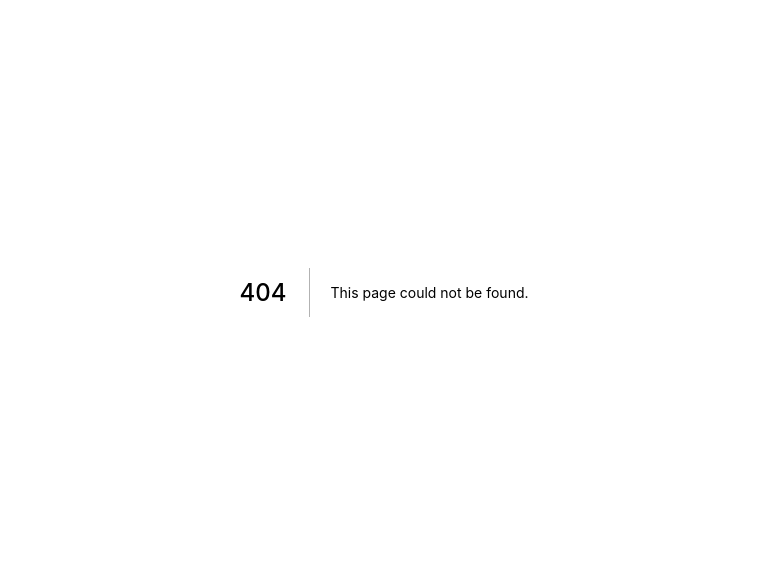
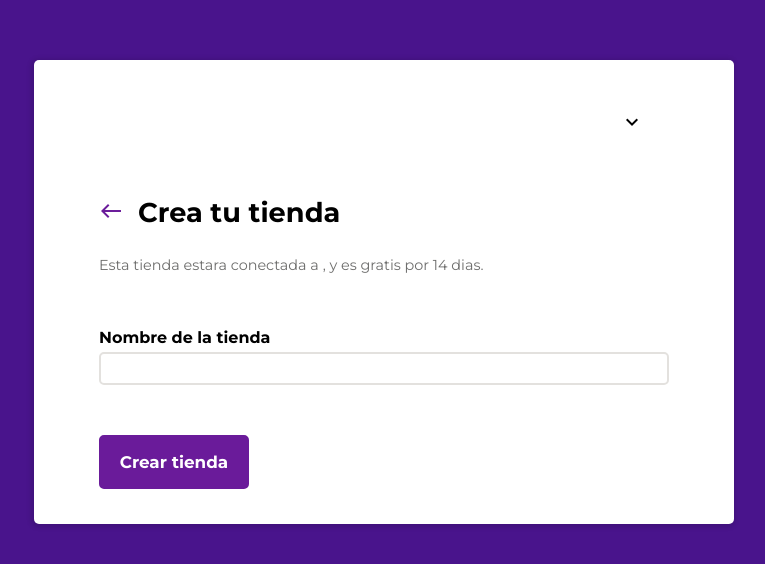
Before and after one commit to facundo3336/account-portal, a Next.js app: page /stores/create-store in a window 1280 px wide. Before the commit this address had no page. Shown: the part 108-672 px from the top of the page, without its empty margins (256-1021 px from the left). Built offline with nearby package versions, Linux system fonts and the light colour scheme.

Commit message:
Create Create store page

```diff
--- a/components/DropdownItem/DropdownItem.tsx
+++ b/components/DropdownItem/DropdownItem.tsx
@@ -1,17 +1,20 @@
+import Link from "next/link";
 import styles from "./DropdownItem.module.scss";
 
 interface Props {
   type?: "separator";
   children?: React.ReactNode;
   icon?: string;
+  url: string;
 }
 
-export const DropdownItem = ({ type, children, icon }: Props) => {
+export const DropdownItem = ({ type, children, icon, url }: Props) => {
   if (type === "separator") {
     return <div className={styles.separator}></div>;
   }
 
   return (
+    <Link href={url}>
       <div className={styles.dropdownItem}>
         {icon !== undefined && (
           <span className={"material-icons-outlined " + styles.dropdownIcon}>
@@ -20,5 +23,6 @@ export const DropdownItem = ({ type, children, icon }: Props) => {
         )}
         {children}
       </div>
+    </Link>
   );
 };
--- a/pages/account-setup/index.tsx
+++ b/pages/account-setup/index.tsx
@@ -42,12 +42,6 @@ const AccountSetup: NextPage = () => {
   return (
     <LoggedIn>
       <div className={`${styles.accountSetupStep1Page} sideSpacing`}>
-        <Dropdown title="Test">
-          <DropdownItem icon="account_circle">Holas como tas</DropdownItem>
-          <DropdownItem type="separator" />
-          <DropdownItem>Holas como te va pariente</DropdownItem>
-          <DropdownItem>Holas sr</DropdownItem>
-        </Dropdown>
         <Card size="lg">
           <div className={styles.accountSetupHeadContainer}>
             <span className={styles.stepLetter}>Paso 1 de 2</span>
--- /dev/null
+++ b/pages/stores/create-store.module.scss
@@ -0,0 +1,43 @@
+@import "../../styles/colors.scss";
+
+.createStorePage {
+  display: flex;
+  justify-content: center;
+  align-items: center;
+  min-height: 100vh;
+  background-color: map-get($colors, "primary-900");
+
+  header {
+    display: flex;
+    justify-content: right;
+    padding-top: 0;
+  }
+
+  p {
+    font-size: 0.9rem;
+    color: map-get($colors, "grey");
+    padding-bottom: 40px;
+  }
+}
+
+.createStoreTitleContainer {
+  display: flex;
+  justify-content: left;
+  align-items: center;
+
+  button {
+    width: 40px;
+    padding-left: 0;
+  }
+
+  h1 {
+    width: 100%;
+    font-size: 1.7rem;
+    margin: 0;
+  }
+}
+
+.createStoreButton {
+  width: 150px;
+  margin-top: 50px;
+}
--- /dev/null
+++ b/pages/stores/create-store.tsx
@@ -0,0 +1,73 @@
+import { NextPage } from "next";
+import Router from "next/router";
+import { useContext, useState } from "react";
+import { Button, ButtonColor } from "../../components/Button/Button";
+import { Card } from "../../components/Card/Card";
+import { Dropdown } from "../../components/Dropdown/Dropdown";
+import { DropdownItem } from "../../components/DropdownItem/DropdownItem";
+import { Header } from "../../components/Header/Header";
+import { Input } from "../../components/Input/Input";
+import { UserContext } from "../../context/user-context";
+import styles from "./create-store.module.scss";
+
+const CreateStore: NextPage = () => {
+  const [storeName, setStoreName] = useState("");
+  const { user } = useContext(UserContext);
+
+  const onClickRedirectBack = () => {};
+
+  const onClickRedirectStore = () => {
+    Router.push("/account-setup");
+  };
+
+  const onChangeStoreName = (value: string) => {
+    setStoreName(value);
+  };
+
+  return (
+    <div className={styles.createStorePage + " sideSpacing"}>
+      <Card size="lg">
+        <div>
+          <Header>
+            <Dropdown title={user?.username as string}>
+              <DropdownItem url="" icon="account_circle">
+                <span>Editar cuenta</span>
+              </DropdownItem>
+              <DropdownItem url="" icon="switch_account">
+                <span>Cambiar cuenta</span>
+              </DropdownItem>
+              <DropdownItem url="" icon="logout">
+                <span>Salir</span>
+              </DropdownItem>
+            </Dropdown>
+          </Header>
+          <div className={styles.createStoreTitleContainer}>
+            <Button color={ButtonColor.Default} onClick={onClickRedirectBack}>
+              <span className="material-icons-outlined">west</span>
+            </Button>
+            <h1>Crea tu tienda</h1>
+          </div>
+          <p>
+            Esta tienda estara conectada a {user?.email}, y es gratis por 14
+            dias.
+          </p>
+          <Input
+            label="Nombre de la tienda"
+            onChange={(value) => {
+              onChangeStoreName(value);
+            }}
+            type="text"
+            value={storeName}
+          />
+          <div className={styles.createStoreButton}>
+            <Button onClick={onClickRedirectStore} color={ButtonColor.Primary}>
+              Crear tienda
+            </Button>
+          </div>
+        </div>
+      </Card>
+    </div>
+  );
+};
+
+export default CreateStore;
--- a/utils/auth.ts
+++ b/utils/auth.ts
@@ -1,6 +1,4 @@
-import { useContext } from "react";
 import { getToken } from "../api/auth";
-import { UserContext } from "../context/user-context";
 import { User } from "../types";
 
 export const login = async (data: User) => {
```
Lines whose indentation alone changed are shown as unchanged.
